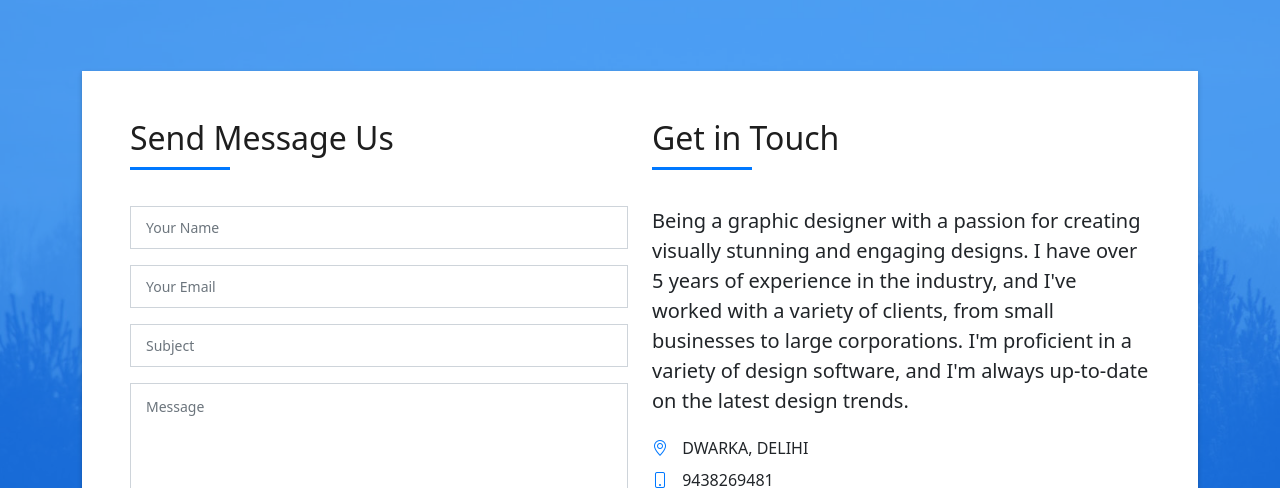
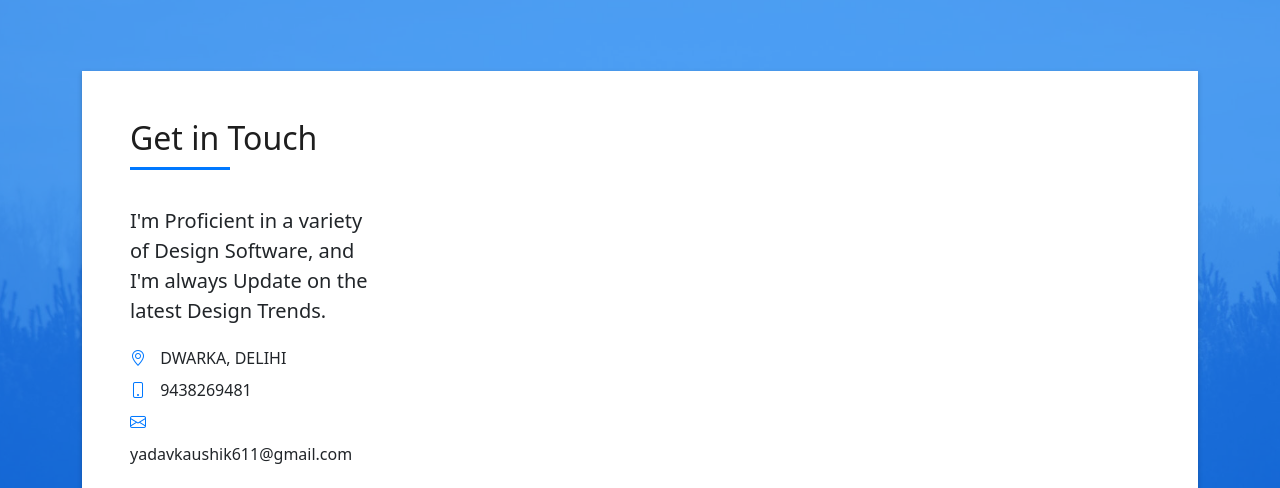
Before and after one commit to kaushikyadav28/Portfolio, a plain HTML site: page index.html in a window 1280 px wide. Shown: the part 6384-6872 px from the top of the page. Drawn offline with Linux system fonts and the light colour scheme.

Commit message:
Update index.html

```diff
--- a/index.html
+++ b/index.html
@@ -734,46 +734,7 @@ This statement is clear, concise, and informative. It states your profession, yo
               <div id="contact" class="box-shadow-full">
                 <div class="row">
                   <div class="col-md-6">
-                    <div class="title-box-2">
-                      <h5 class="title-left">
-                        Send Message Us
-                      </h5>
-                    </div>
-                    <div>
-                      <form action="forms/contact.php" method="post" role="form" class="php-email-form">
-                        <div class="row">
-                          <div class="col-md-12 mb-3">
-                            <div class="form-group">
-                              <input type="text" name="name" class="form-control" id="name" placeholder="Your Name" required>
-                            </div>
-                          </div>
-                          <div class="col-md-12 mb-3">
-                            <div class="form-group">
-                              <input type="email" class="form-control" name="email" id="email" placeholder="Your Email" required>
-                            </div>
-                          </div>
-                          <div class="col-md-12 mb-3">
-                            <div class="form-group">
-                              <input type="text" class="form-control" name="subject" id="subject" placeholder="Subject" required>
-                            </div>
-                          </div>
-                          <div class="col-md-12">
-                            <div class="form-group">
-                              <textarea class="form-control" name="message" rows="5" placeholder="Message" required></textarea>
-                            </div>
-                          </div>
-                          <div class="col-md-12 text-center my-3">
-                            <div class="loading">Loading</div>
-                            <div class="error-message"></div>
-                            <div class="sent-message">Your message has been sent. Thank you!</div>
-                          </div>
-                          <div class="col-md-12 text-center">
-                            <button type="submit" class="button button-a button-big button-rouded">Send Message</button>
-                          </div>
-                        </div>
-                      </form>
-                    </div>
-                  </div>
+
                   <div class="col-md-6">
                     <div class="title-box-2 pt-4 pt-md-0">
                       <h5 class="title-left">
@@ -782,7 +743,7 @@ This statement is clear, concise, and informative. It states your profession, yo
                     </div>
                     <div class="more-info">
                       <p class="lead">
-                        Being a graphic designer with a passion for creating visually stunning and engaging designs. I have over 5 years of experience in the industry, and I've worked with a variety of clients, from small businesses to large corporations. I'm proficient in a variety of design software, and I'm always up-to-date on the latest design trends.
+                      <b> I'm Proficient in a variety of Design Software, and I'm always Update on the latest Design Trends.</b>
                       </p>
                       <ul class="list-ico">
                         <li><span class="bi bi-geo-alt"></span> DWARKA, DELIHI</li>
```
